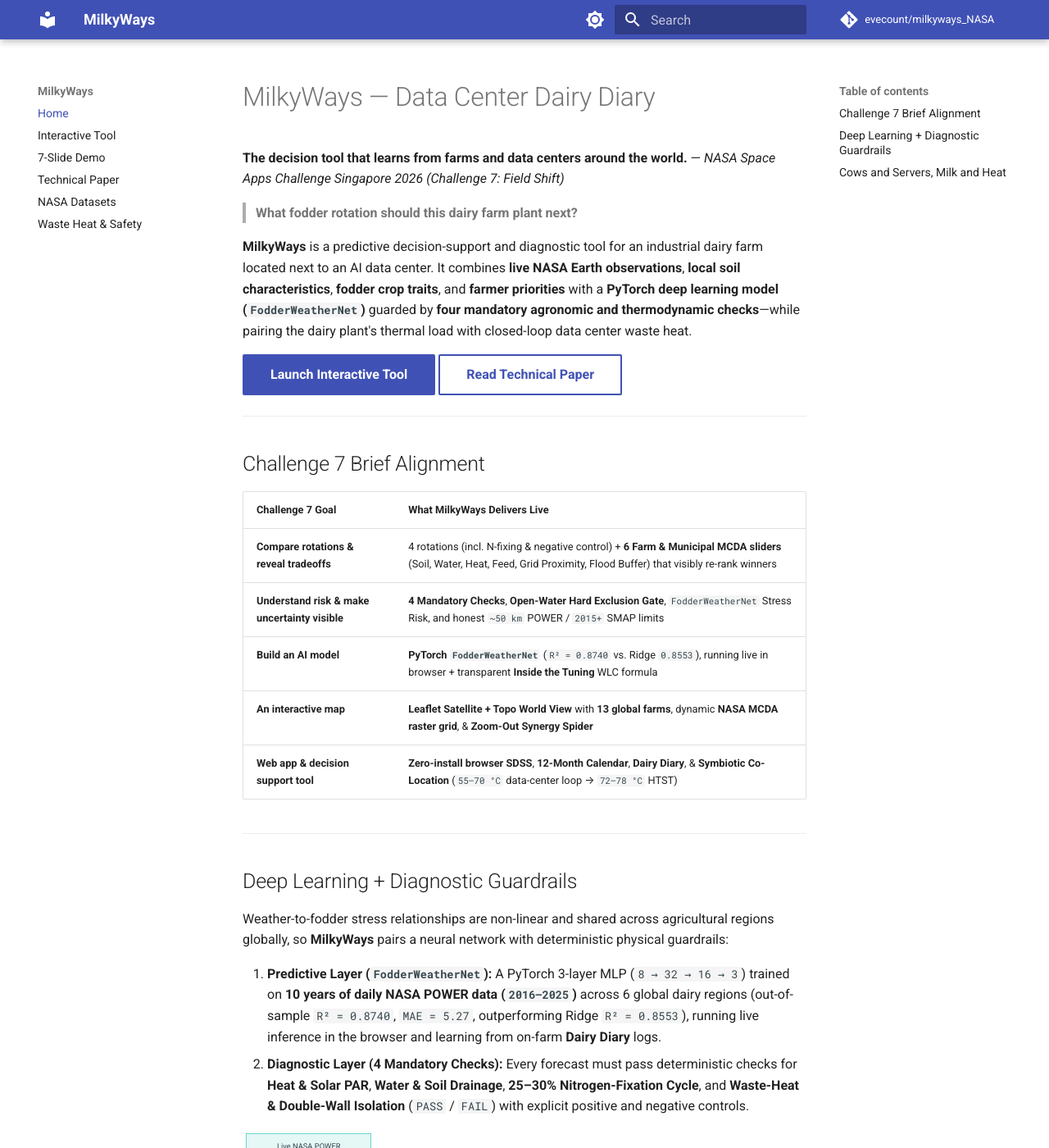
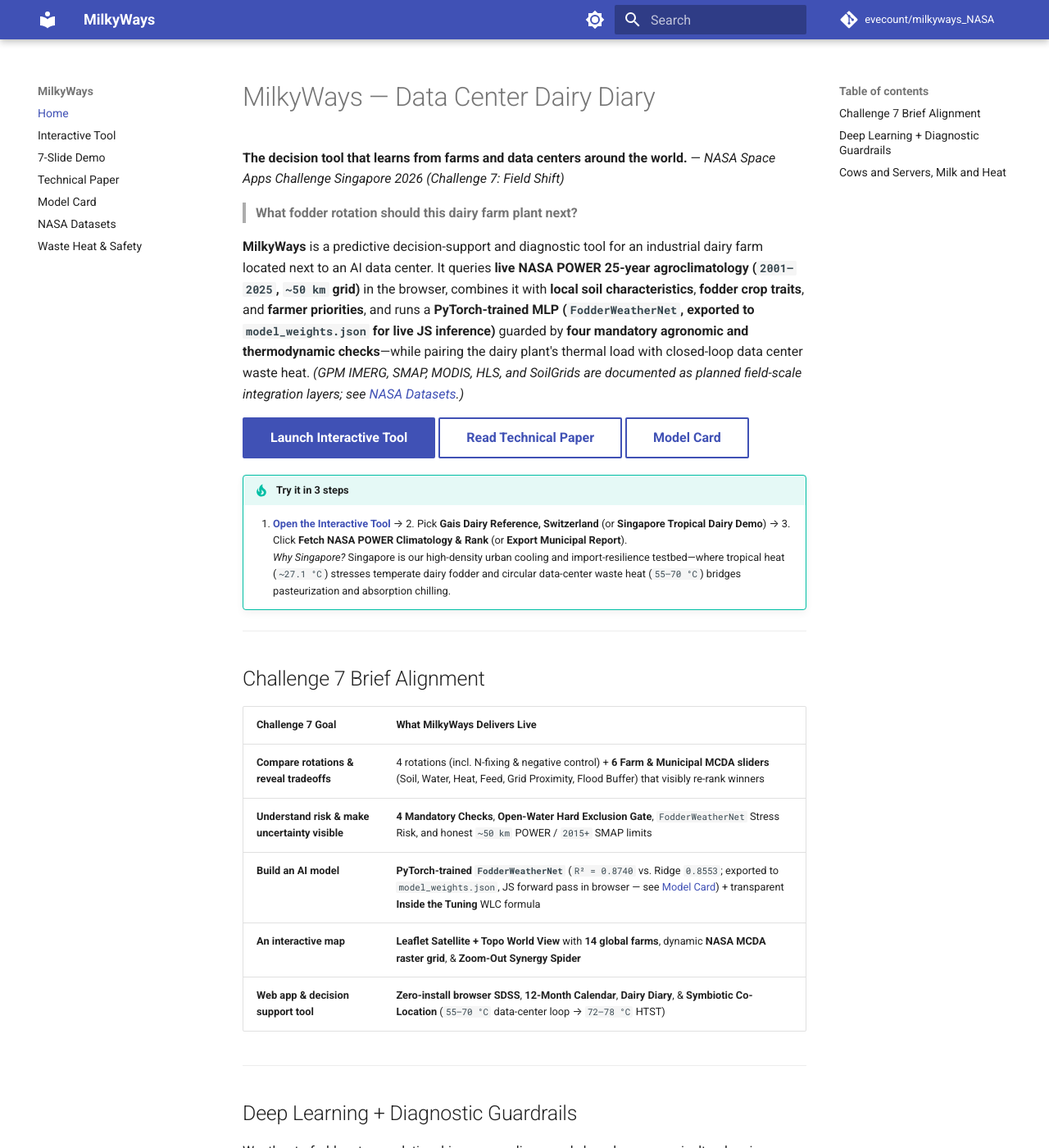
Before and after one commit to evecount/milkyways_NASA, an MkDocs documentation site: the page built from docs/index.md, in a window 1280 px wide and 1400 px high. Shown: the whole window at 82% size. Built offline with MkDocs 1.6.1 and Material for MkDocs 9.7.7, drawn with Linux system fonts in a browser that asks for light colours; comment, search, counter and statistics services are not loaded; some of the changed text lies outside the part shown.

Commit message:
Address judge P0/P1 audit: disable idle autopilot, fix Singapore ranking, add Model Card, clarify NASA POWER climatology, add Export Report button

````diff
--- a/docs/index.md
+++ b/docs/index.md
@@ -4,10 +4,15 @@
 
 > **What fodder rotation should this dairy farm plant next?**
 
-**MilkyWays** is a predictive decision-support and diagnostic tool for an industrial dairy farm located next to an AI data center. It combines **live NASA Earth observations**, **local soil characteristics**, **fodder crop traits**, and **farmer priorities** with a **PyTorch deep learning model (`FodderWeatherNet`)** guarded by **four mandatory agronomic and thermodynamic checks**—while pairing the dairy plant's thermal load with closed-loop data center waste heat.
+**MilkyWays** is a predictive decision-support and diagnostic tool for an industrial dairy farm located next to an AI data center. It queries **live NASA POWER 25-year agroclimatology (`2001–2025`, `~50 km` grid)** in the browser, combines it with **local soil characteristics**, **fodder crop traits**, and **farmer priorities**, and runs a **PyTorch-trained MLP (`FodderWeatherNet`, exported to `model_weights.json` for live JS inference)** guarded by **four mandatory agronomic and thermodynamic checks**—while pairing the dairy plant's thermal load with closed-loop data center waste heat. *(GPM IMERG, SMAP, MODIS, HLS, and SoilGrids are documented as planned field-scale integration layers; see [NASA Datasets](datasets.md).)*
 
 [Launch Interactive Tool](app/index.html){ .md-button .md-button--primary }
 [Read Technical Paper](paper.md){ .md-button }
+[Model Card](model-card.md){ .md-button }
+
+!!! tip "Try it in 3 steps"
+    1. **[Open the Interactive Tool](app/index.html)** &rarr; 2. Pick **Gais Dairy Reference, Switzerland** (or **Singapore Tropical Dairy Demo**) &rarr; 3. Click **Fetch NASA POWER Climatology & Rank** (or **Export Municipal Report**).
+    *Why Singapore?* Singapore is our high-density urban cooling and import-resilience testbed—where tropical heat (`~27.1 °C`) stresses temperate dairy fodder and circular data-center waste heat (`55–70 °C`) bridges pasteurization and absorption chilling.
 
 ---
 
@@ -17,8 +22,8 @@
 | :--- | :--- |
 | **Compare rotations & reveal tradeoffs** | 4 rotations (incl. N-fixing & negative control) + **6 Farm & Municipal MCDA sliders** (Soil, Water, Heat, Feed, Grid Proximity, Flood Buffer) that visibly re-rank winners |
 | **Understand risk & make uncertainty visible** | **4 Mandatory Checks**, **Open-Water Hard Exclusion Gate**, `FodderWeatherNet` Stress Risk, and honest `~50 km` POWER / `2015+` SMAP limits |
-| **Build an AI model** | **PyTorch `FodderWeatherNet`** (`R² = 0.8740` vs. Ridge `0.8553`), running live in browser + transparent **Inside the Tuning** WLC formula |
-| **An interactive map** | **Leaflet Satellite + Topo World View** with **13 global farms**, dynamic **NASA MCDA raster grid**, & **Zoom-Out Synergy Spider** |
+| **Build an AI model** | **PyTorch-trained `FodderWeatherNet`** (`R² = 0.8740` vs. Ridge `0.8553`; exported to `model_weights.json`, JS forward pass in browser — see [Model Card](model-card.md)) + transparent **Inside the Tuning** WLC formula |
+| **An interactive map** | **Leaflet Satellite + Topo World View** with **14 global farms**, dynamic **NASA MCDA raster grid**, & **Zoom-Out Synergy Spider** |
 | **Web app & decision support tool** | **Zero-install browser SDSS**, **12-Month Calendar**, **Dairy Diary**, & **Symbiotic Co-Location** (`55–70 °C` data-center loop → `72–78 °C` HTST) |
 
 ---
@@ -27,7 +32,7 @@
 
 Weather-to-fodder stress relationships are non-linear and shared across agricultural regions globally, so **MilkyWays** pairs a neural network with deterministic physical guardrails:
 
-1. **Predictive Layer (`FodderWeatherNet`):** A PyTorch 3-layer MLP (`8 → 32 → 16 → 3`) trained on **10 years of daily NASA POWER data (`2016–2025`)** across 6 global dairy regions (out-of-sample `R² = 0.8740`, `MAE = 5.27`, outperforming Ridge `R² = 0.8553`), running live inference in the browser and learning from on-farm **Dairy Diary** logs.
+1. **Predictive Layer (`FodderWeatherNet`):** A PyTorch 3-layer MLP (`8 → 32 → 16 → 3`) trained offline on **10 years of daily NASA POWER data (`2016–2025`)** across 6 global dairy regions (out-of-sample `2023–2025` `R² = 0.8740`, `MAE = 5.27`, outperforming Ridge `R² = 0.8553`), exported to `model_weights.json` for live browser inference and calibrated by on-farm **Dairy Diary** logs. See [Model Card](model-card.md).
 2. **Diagnostic Layer (4 Mandatory Checks):** Every forecast must pass deterministic checks for **Heat & Solar PAR**, **Water & Soil Drainage**, **25–30% Nitrogen-Fixation Cycle**, and **Waste-Heat & Double-Wall Isolation** (`PASS` / `FAIL`) with explicit positive and negative controls.
 
 ```mermaid
@@ -44,5 +49,5 @@ flowchart LR
 
 A dairy processing plant is roughly **70% thermal energy and 30% electricity**. An AI data center rejects low-grade heat 24 hours a day. Putting them side by side turns rural grid/water competition into circular efficiency:
 
-- **In the field:** NASA POWER, GPM IMERG, SMAP, and MODIS data guide the farm's rotation between **energy silage** (maize, sorghum) and **nitrogen-fixing legumes** (alfalfa, clover, cowpea, berseem) — cutting synthetic nitrogen fertilizer needs by **25–30%**.
+- **In the field:** Live **NASA POWER (`2001–2025` climatology)** guides the farm's rotation between **energy silage** (maize, sorghum) and **nitrogen-fixing legumes** (alfalfa, clover, cowpea, berseem) — cutting synthetic nitrogen fertilizer needs by **25–30%** *(with GPM IMERG, SMAP, and MODIS documented as planned higher-resolution layers)*.
 - **In the dairy plant:** Closed-loop data center waste heat (boosted via heat pump to `70–90 °C`) handles **HTST pasteurization (`72–78 °C`)** and drives **absorption chilling (`~7.2 °C`)** via a double-wall heat exchanger. See [Waste Heat & Safety](waste-heat.md) for engineering details and the Gais, Switzerland (`1.5 GWh/year`) benchmark.
--- a/mkdocs.yml
+++ b/mkdocs.yml
@@ -40,5 +40,6 @@ nav:
   - Interactive Tool: app/index.html
   - 7-Slide Demo: slides/index.html
   - Technical Paper: paper.md
+  - Model Card: model-card.md
   - NASA Datasets: datasets.md
   - Waste Heat & Safety: waste-heat.md
````
Also changed, not shown: 03-submission/SUBMISSION-DRAFT.md (+4 -4 lines), docs/app/index.html (+28 -20 lines), docs/model-card.md (added, +49 -0 lines), docs/paper.md (+12 -12 lines), 2 other files.
